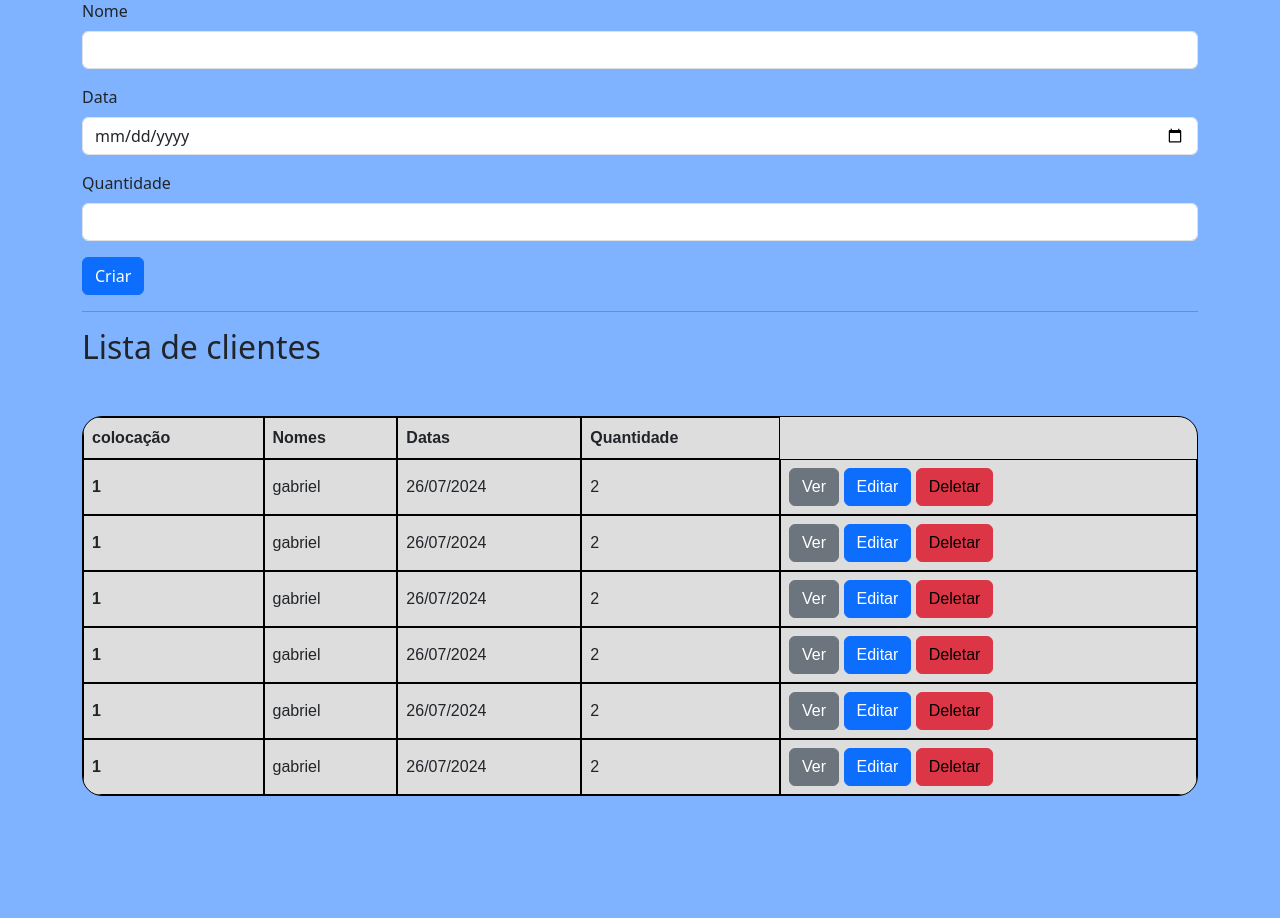
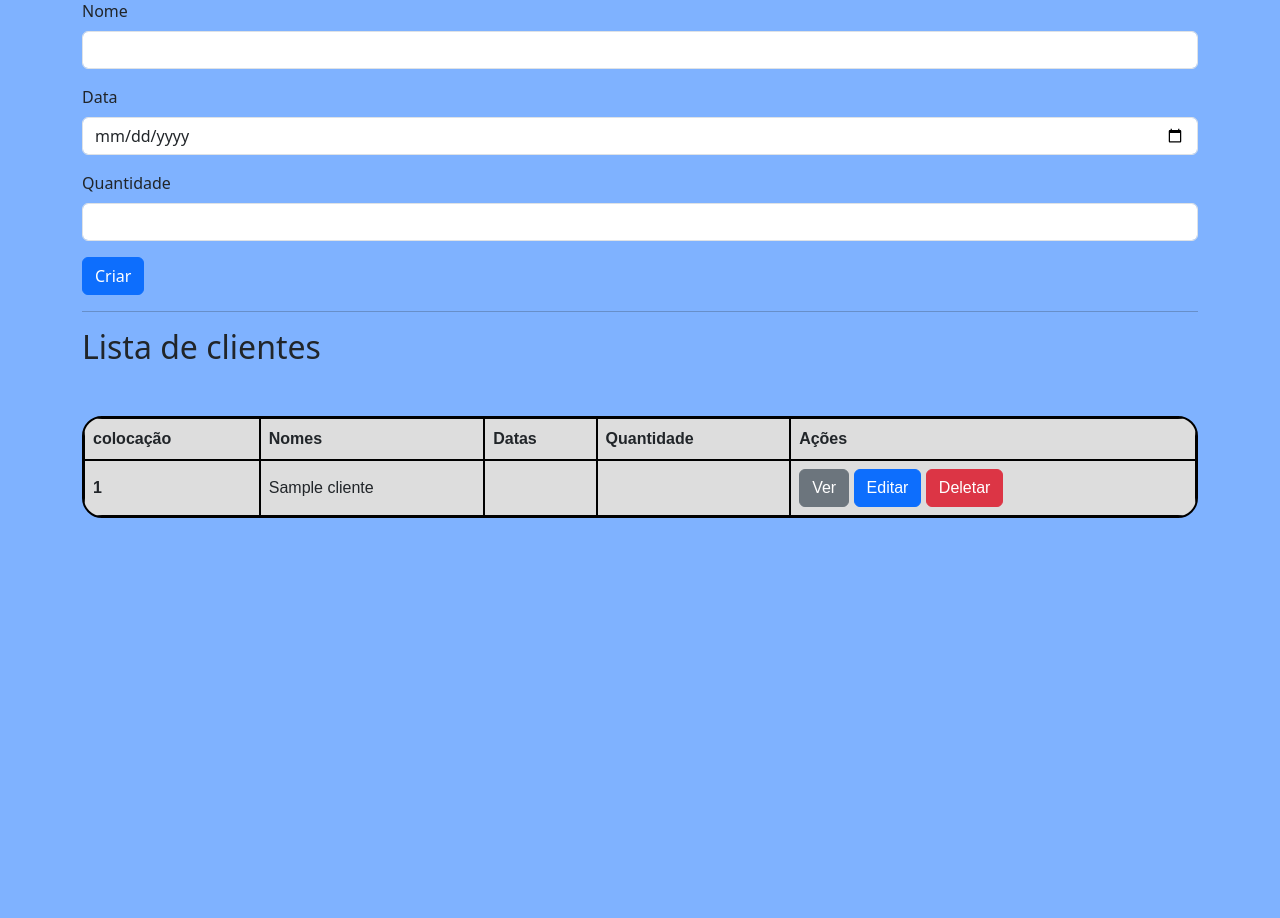
Before and after one commit to gabrielperes16/User_Management, a Flask app: page / in a window 1280 px wide. Shown: the part 129-1047 px from the top of the page. Before the commit the page ends 925 px from the top, so only its background shows below. Run offline with Flask 3, Linux system fonts and the light colour scheme; tables that the repository leaves empty hold one stand-in row (values such as "Sample post").

Commit message:
Add files via upload

```diff
--- a/novo projeto/database/cliente.py
+++ b/novo projeto/database/cliente.py
@@ -1,7 +1,7 @@
 CLIENTES=[
-    {'id':1,'nome':'gabriel','data':'26/07/2024','quantidade':2},
-    {'id':1,'nome':'gabriel','data':'26/07/2024','quantidade':2},
-    {'id':1,'nome':'gabriel','data':'26/07/2024','quantidade':2},
-    {'id':1,'nome':'gabriel','data':'26/07/2024','quantidade':2},
-    {'id':1,'nome':'gabriel','data':'26/07/2024','quantidade':2},
-    {'id':1,'nome':'gabriel','data':'26/07/2024','quantidade':2}]
+    {'id':1,'nome':'gabriel','data':'26/07/2024','quantidade':0},
+    {'id':2,'nome':'gabriel','data':'26/07/2024','quantidade':0},
+    {'id':3,'nome':'gabriel','data':'26/07/2024','quantidade':0},
+    {'id':4,'nome':'gabriel','data':'26/07/2024','quantidade':0},
+    {'id':5,'nome':'gabriel','data':'26/07/2024','quantidade':0},
+    {'id':6,'nome':'gabriel','data':'26/07/2024','quantidade':0}]
--- /dev/null
+++ b/novo projeto/database/database.py
@@ -0,0 +1,3 @@
+from peewee import *
+
+db = SqliteDatabase('customanager.db')
--- /dev/null
+++ b/novo projeto/database/models/cliente.py
@@ -0,0 +1,10 @@
+from peewee import Model, CharField, DateTimeField
+from database.database import db
+import datetime
+
+class Cliente(Model):
+    nome = CharField()
+    data_registro = DateTimeField(default=datetime.datetime.now)
+
+    class Meta:
+        database = db
--- a/novo projeto/main.py
+++ b/novo projeto/main.py
@@ -1,11 +1,9 @@
 from flask import Flask
-from routes.home import home_route # assuming this code is in a file named home_blueprint.py
-from routes.cliente  import cliente_route
+from configuration import configure_all
+
 app = Flask(__name__)
 
-
-app.register_blueprint(home_route)
-app.register_blueprint(cliente_route,url_prefix='/clientes')
+configure_all(app)
 
 if __name__ == '__main__':
     app.run(debug=True)
--- a/novo projeto/routes/cliente.py
+++ b/novo projeto/routes/cliente.py
@@ -1,12 +1,14 @@
 from flask import Blueprint, render_template, request
 from database.cliente import CLIENTES
+from database.models.cliente import Cliente
 
 cliente_route = Blueprint('cliente', __name__)
 
 @cliente_route.route('/')
 def lista_clientes():
     """ listar os clientes """
-    return render_template('lista_clientes.html', clientes=CLIENTES)
+    clientes=Cliente.select()
+    return render_template('lista_clientes.html', clientes=clientes)
 
 
 @cliente_route.route('/', methods=['POST'])
@@ -15,14 +17,11 @@
 
     data = request.json
 
-    novo_usuario = {
-        "id": len(CLIENTES) + 1,
-        "nome": data['nome'],
-        "data": data['data'],
-        "quantidade": data['quantidade'],
-    }
-
-    CLIENTES.append(novo_usuario)
+    novo_usuario = Cliente.create(
+        nome = data['nome'],
+        data = data['data'],
+        quantidade = data['quantidade']
+    )
     return render_template('item_cliente.html', cliente=novo_usuario)
 
 
@@ -62,7 +61,7 @@
         if c['id'] == cliente_id:
             c['nome'] = data['nome']
             c['data'] = data['data']
-            c["quantidade"]= data['quantidade']
+
 
             cliente_editado = c
 
--- a/novo projeto/static/css/app.css
+++ b/novo projeto/static/css/app.css
@@ -1,36 +1,13 @@
-/* Custom Button Styles */
-.btn-custom-green {
-  background-color: #7EEF92;
-  color: black;
-  border: none;
-}
-
-.btn-custom-green:hover {
-  background-color: #6edb80;
-  color: black;
-}
-
-.btn-custom-green:active {
-  background-color: #5eca6e;
-  color: black;
-}
-
-.btn-danger {
-  color: black;
-}
-
-/* Body Background Color */
 body {
   background-color: rgb(127, 178, 255);
 }
 
-/* Table Styles */
 table {
   font-family: Arial, sans-serif;
   width: 100%;
   margin-top: 50px;
   background-color: #dddddd;
-  border: 1px solid black;
+  border: 2px solid black;
   border-radius: 20px;
   border-collapse: separate;
   border-spacing: 0;
@@ -51,11 +28,14 @@
   background-color: #dddddd;
 }
 
-/* Heading Styles */
 h1 {
   text-align: center;
   margin-top: 40px;
   margin-bottom: 40px;
 }
-
-/* Ensuring table corners are visible with rounded corners */
+.tables{
+  margin-bottom: 400px;
+}
+lista-clientes{
+  text-align: center;
+}
--- a/novo projeto/templates/index.html
+++ b/novo projeto/templates/index.html
@@ -27,7 +27,7 @@
       <div class="modal-dialog">
         <div class="modal-content">
           <div class="modal-header">
-            <h1 class="modal-title fs-5" id="exampleModalLabel">Modal title</h1>
+            <h1 class="modal-title fs-5" id="exampleModalLabel">    Informações</h1>
             <button type="button" class="btn-close" data-bs-dismiss="modal" aria-label="Close"></button>
           </div>
           <div class="modal-body" id="exibir-cliente"></div>
--- a/novo projeto/templates/lista_clientes.html
+++ b/novo projeto/templates/lista_clientes.html
@@ -1,12 +1,15 @@
 
-<table>
+<table class="tables">
   <tr>
     <th scope="col">colocação</th>
     <th scope="col">Nomes</th>
     <th scope="col">Datas</th>
     <th scope="col">Quantidade</th>
+    <th scope="col">Ações</th>
   </tr>
+  <tbody id="lista-clientes">
     {% for cliente in clientes %}
         {% include 'item_cliente.html'%}
     {% endfor %}
+  </tbody>
 </table>
```
Also changed, not shown: novo projeto/configuration.py (added, +16 -0 lines), novo projeto/customanager.db (added).
